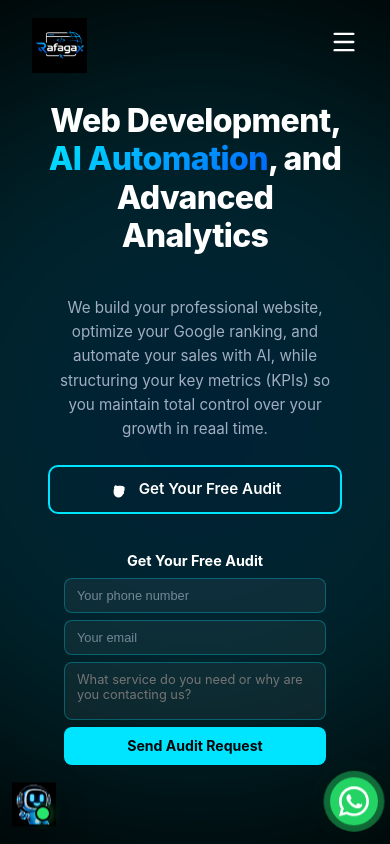
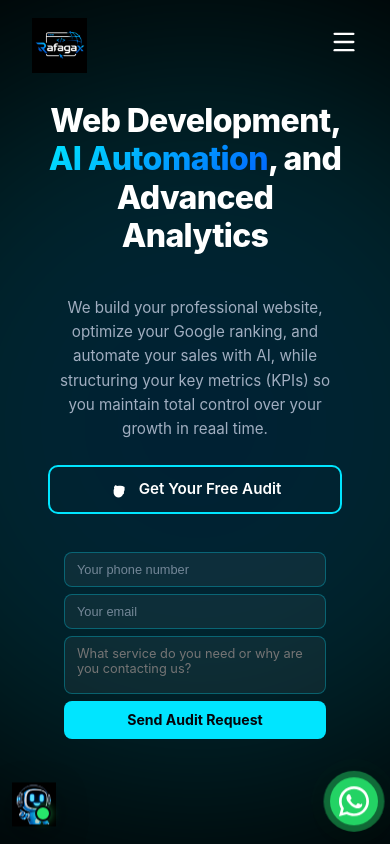
Before and after one commit to rafagax/proyecto-web, a React (Vite) app: page / in a window 390 px wide. Shown: the top 844 px of the page. Built offline with nearby package versions, Linux system fonts and the light colour scheme.

Commit message:
Update App.css

```diff
--- a/src/App.css
+++ b/src/App.css
@@ -791,18 +791,22 @@
    Mobile Hero — Todo en 1 pantalla
    ============================== */
 @media (max-width: 768px) {
-  /* Título más compacto */
+  /* Título más compacto y centrado */
   .hero-title {
     font-size: clamp(1.65rem, 7vw, 2.4rem) !important;
     margin-bottom: 0.6rem !important;
     line-height: 1.15 !important;
-  }
-
-  /* Subtítulo compacto */
+    text-align: center !important;
+  }
+
+  /* Subtítulo compacto y centrado */
   .hero-subtitle {
     font-size: 0.82rem !important;
     margin-bottom: 0.6rem !important;
     line-height: 1.5 !important;
+    text-align: center !important;
+    margin-left: auto !important;
+    margin-right: auto !important;
   }
 
   /* Formulario compacto */
@@ -812,10 +816,9 @@
     width: 100% !important;
   }
 
-  /* Título del formulario */
+  /* Título del formulario - OCULTO en móvil para que empiece directo con los campos */
   .hero-contact-form h3 {
-    font-size: 0.9rem !important;
-    margin-bottom: 0.55rem !important;
+    display: none !important;
   }
 
   /* Inputs del formulario */
@@ -845,12 +848,14 @@
     border-radius: 8px !important;
   }
 
-  /* Contenedor del hero sin min-height */
+  /* Contenedor del hero sin min-height y centrado */
   .hero-content-responsive {
     min-height: unset !important;
     padding-top: 0.5rem !important;
     padding-bottom: 1rem !important;
     justify-content: flex-start !important;
+    text-align: center !important;
+    align-items: center !important;
   }
 
   /* Container del hero sin padding extra */
```
